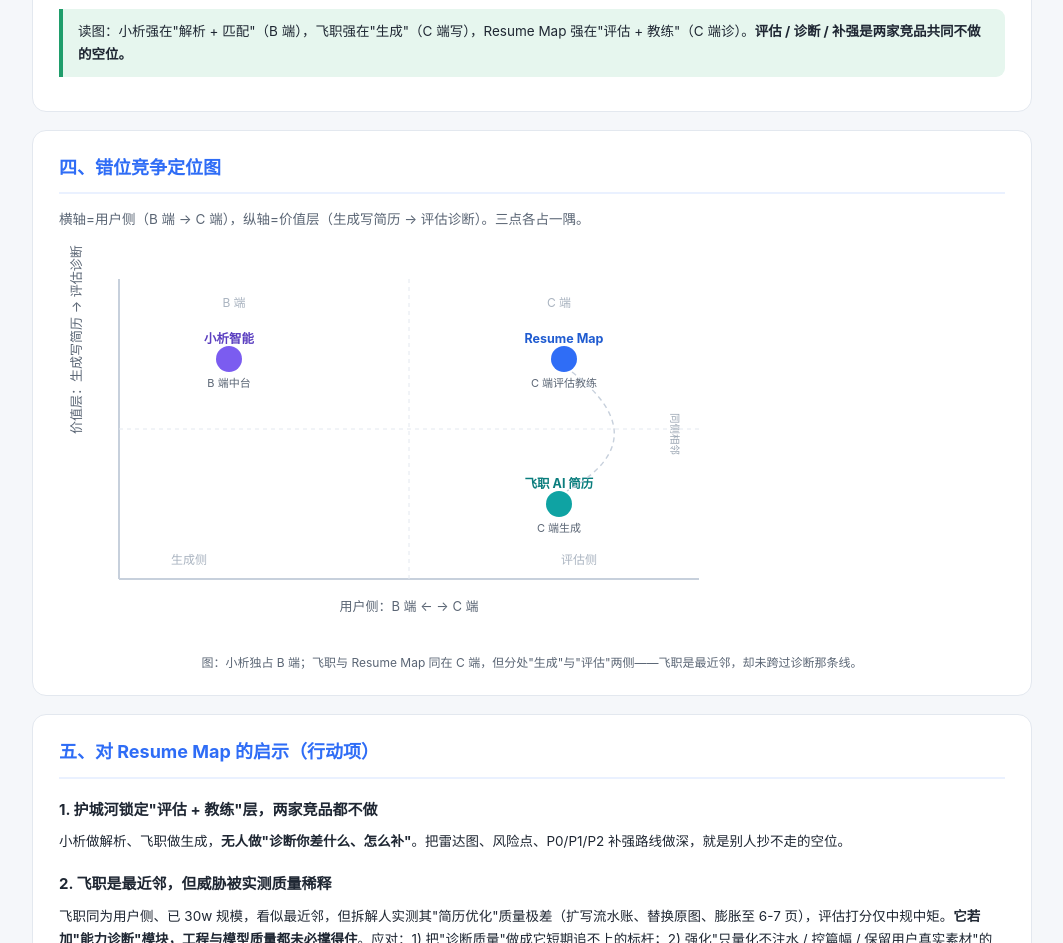
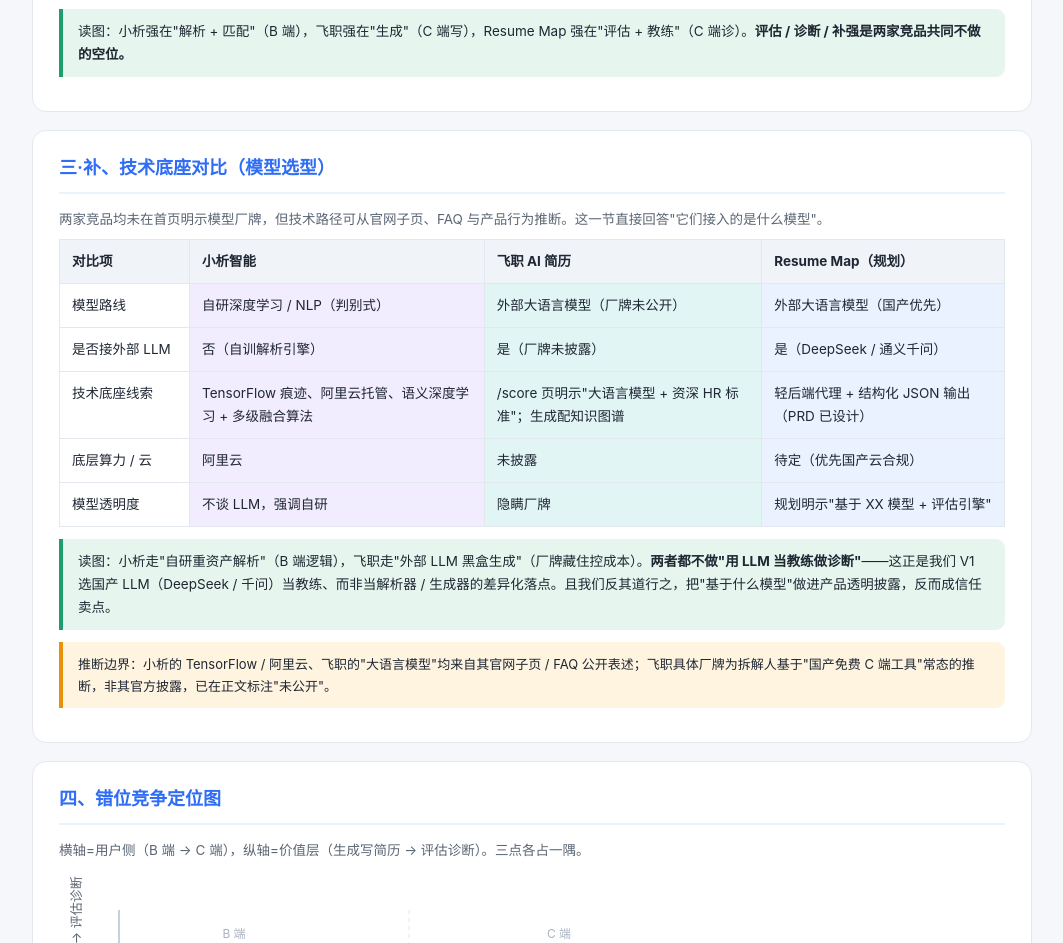
Before and after one commit to gjj-star/resume-map, a plain HTML site: page resume-map-competitor-xiaoxi.html in a window 1280 px wide. Shown: the part 3767-4710 px from the top of the page, without its empty margins (108-1171 px from the left). Drawn offline with Linux system fonts and the light colour scheme.

Commit message:
docs: 竞品拆解补入技术底座对比(模型选型)
- 新增「三·补 技术底座对比」节: 小析=自研深度学习/TensorFlow/阿里云(不接外部LLM)
- 飞职=/score 页明示外部大语言模型(厂牌未公开,推断国产) + 知识图谱
- Resume Map 规划=国产LLM(DeepSeek/千问)当教练,透明披露模型成信任卖点
- 标注飞职厂牌为推断非官方披露

```diff
--- a/resume-map-competitor-xiaoxi.html
+++ b/resume-map-competitor-xiaoxi.html
@@ -221,6 +221,24 @@
     <div class="insight">读图：小析强在"解析 + 匹配"（B 端），飞职强在"生成"（C 端写），Resume Map 强在"评估 + 教练"（C 端诊）。<b>评估 / 诊断 / 补强是两家竞品共同不做的空位。</b></div>
   </div>
 
+  <!-- 3b. 技术底座对比 -->
+  <div class="card">
+    <h2>三·补、技术底座对比（模型选型）</h2>
+    <p style="font-size:13.5px;color:var(--sub);margin:0 0 8px">两家竞品均未在首页明示模型厂牌，但技术路径可从官网子页、FAQ 与产品行为推断。这一节直接回答"它们接入的是什么模型"。</p>
+    <table>
+      <thead><tr><th style="width:130px">对比项</th><th class="rival">小析智能</th><th class="rival2">飞职 AI 简历</th><th class="us">Resume Map（规划）</th></tr></thead>
+      <tbody>
+        <tr><td>模型路线</td><td class="rival">自研深度学习 / NLP（判别式）</td><td class="rival2">外部大语言模型（厂牌未公开）</td><td class="us">外部大语言模型（国产优先）</td></tr>
+        <tr><td>是否接外部 LLM</td><td class="rival">否（自训解析引擎）</td><td class="rival2">是（厂牌未披露）</td><td class="us">是（DeepSeek / 通义千问）</td></tr>
+        <tr><td>技术底座线索</td><td class="rival">TensorFlow 痕迹、阿里云托管、语义深度学习 + 多级融合算法</td><td class="rival2">/score 页明示"大语言模型 + 资深 HR 标准"；生成配知识图谱</td><td class="us">轻后端代理 + 结构化 JSON 输出（PRD 已设计）</td></tr>
+        <tr><td>底层算力 / 云</td><td class="rival">阿里云</td><td class="rival2">未披露</td><td class="us">待定（优先国产云合规）</td></tr>
+        <tr><td>模型透明度</td><td class="rival">不谈 LLM，强调自研</td><td class="rival2">隐瞒厂牌</td><td class="us">规划明示"基于 XX 模型 + 评估引擎"</td></tr>
+      </tbody>
+    </table>
+    <div class="insight">读图：小析走"自研重资产解析"（B 端逻辑），飞职走"外部 LLM 黑盒生成"（厂牌藏住控成本）。<b>两者都不做"用 LLM 当教练做诊断"</b>——这正是我们 V1 选国产 LLM（DeepSeek / 千问）当教练、而非当解析器 / 生成器的差异化落点。且我们反其道行之，把"基于什么模型"做进产品透明披露，反而成信任卖点。</div>
+    <div class="note">推断边界：小析的 TensorFlow / 阿里云、飞职的"大语言模型"均来自其官网子页 / FAQ 公开表述；飞职具体厂牌为拆解人基于"国产免费 C 端工具"常态的推断，非其官方披露，已在正文标注"未公开"。</div>
+  </div>
+
   <!-- 4. 定位图 -->
   <div class="card">
     <h2>四、错位竞争定位图</h2>
```
